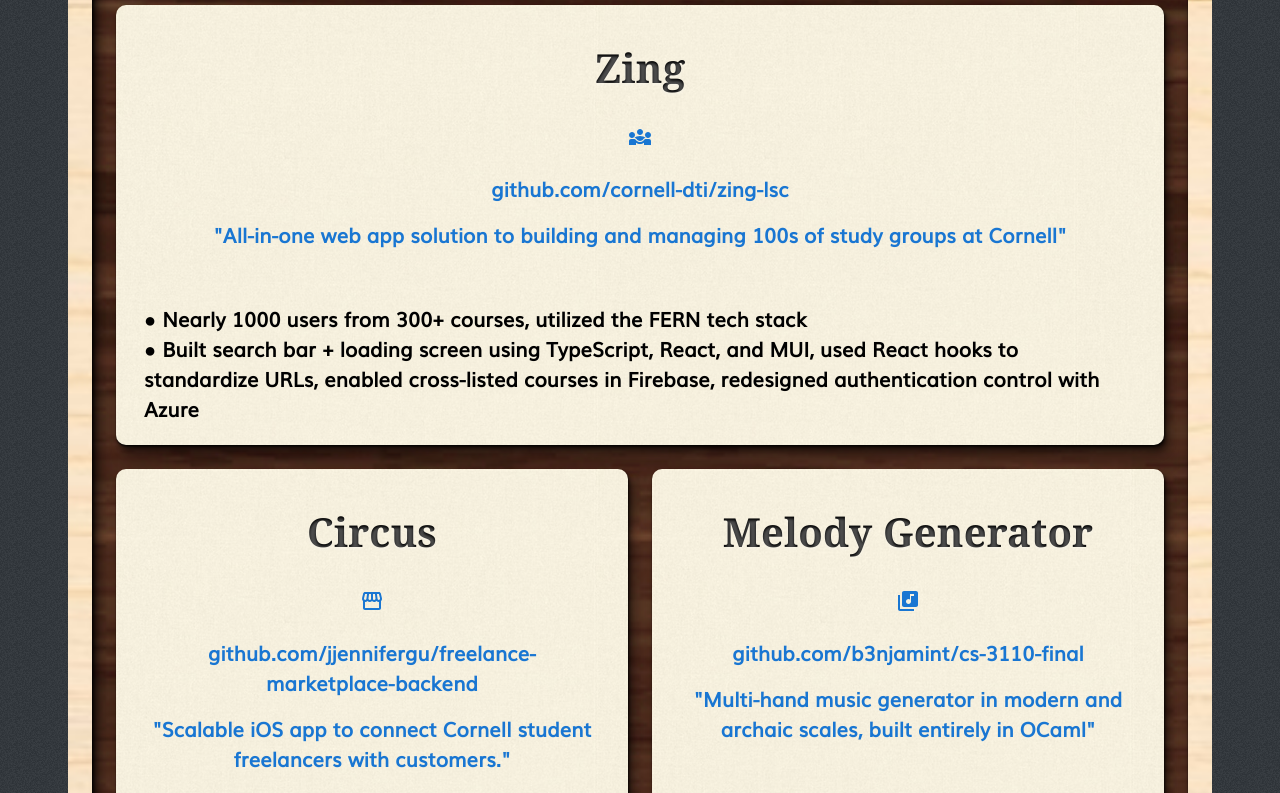
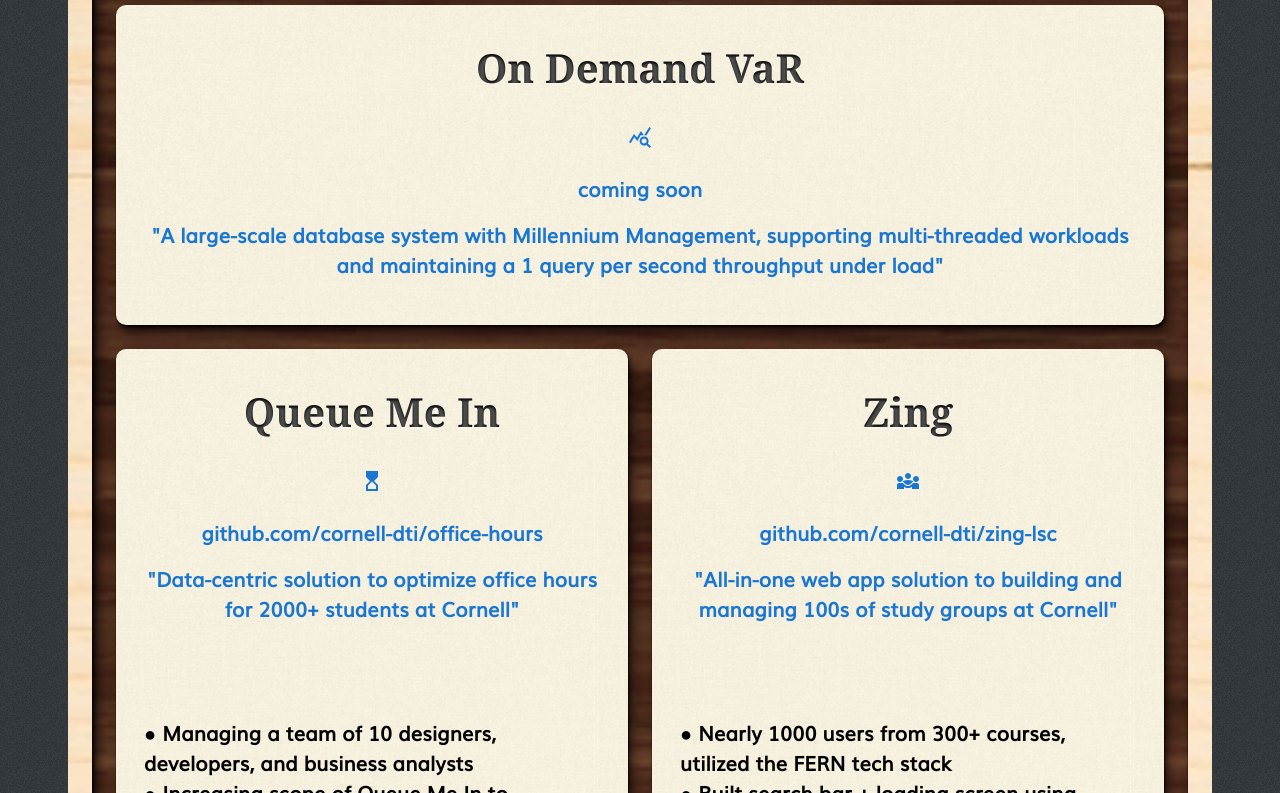
Before and after one commit to b3njamint/portfolio, a React (Create React App) app: page / in a window 1280 px wide. Shown: the part 1667-2460 px from the top of the page. Built offline with nearby package versions, Linux system fonts and the light colour scheme.

Commit message:
updated projects

```diff
--- a/src/components/Education.js
+++ b/src/components/Education.js
@@ -7,7 +7,7 @@
       <h1>Education</h1>
       <h2 style={{ margin: '0px 30px' }}>
         <span style={{ color: '#3366CC' }}>Cornell University<br /></span>
-        B.S. Computer Science | 3.83 GPA<br />
+        B.S. Computer Science | 3.9 GPA<br />
         Minors in Math, Business<br />
         Meinig National Scholar | Dean's List<br />
         Ithaca, NY
--- a/src/components/Layout.js
+++ b/src/components/Layout.js
@@ -8,6 +8,8 @@
 import CarCrashIcon from '@mui/icons-material/CarCrash';
 import ColorLensIcon from '@mui/icons-material/ColorLens';
 import LibraryMusicIcon from '@mui/icons-material/LibraryMusic';
+import HourglassTopIcon from '@mui/icons-material/HourglassTop';
+import QueryStatsIcon from '@mui/icons-material/QueryStats';
 
 import pine from '../images/pine.jpeg';
 import walnut from '../images/walnut.jpeg';
@@ -119,8 +121,36 @@
                 <Item><h1>Portfolio</h1>
                 </Item>
               </Grid>
-              <Grid item xs={12} md={12} sx={{ minHeight: '200px' }}>
-                <Item className="click" sx={{ height: '55vh' }}>
+              <Grid item xs={12} md={12} sx={{ minHeight: '80px' }}>
+                <Item className="click" sx={{ height: '40vh' }}>
+                  <ProjectItem
+                    github=""
+                    title="On Demand VaR"
+                    icon={<QueryStatsIcon />}
+                    link="coming soon"
+                    summary={`"A large-scale database system with Millennium Management, supporting multi-threaded workloads and maintaining a 1 query per second throughput under load"`}
+                    description={`
+                    `}
+                  />
+                </Item>
+              </Grid>
+              <Grid item xs={6} md={6} sx={{ minHeight: '200px' }}>
+                <Item className="click" sx={{ height: '75vh' }}>
+                  <ProjectItem
+                    github="https://github.com/cornell-dti/office-hours"
+                    title="Queue Me In"
+                    icon={<HourglassTopIcon />}
+                    link="github.com/cornell-dti/office-hours"
+                    summary={`"Data-centric solution to optimize office hours for 2000+ students at Cornell"`}
+                    description={`● Managing a team of 10 designers, developers, and business analysts
+                    ● Increasing scope of Queue Me In to accomodate new styles of office hours, increasing users by 25%
+                    ● Driving product vision to deliver comprehensive student analytics
+                    `}
+                  />
+                </Item>
+              </Grid>
+              <Grid item xs={6} md={6} sx={{ minHeight: '200px' }}>
+                <Item className="click" sx={{ height: '75vh' }}>
                   <ProjectItem
                     github="https://github.com/cornell-dti/zing-lsc"
                     title="Zing"
@@ -161,7 +191,7 @@
                 </Item>
               </Grid>
               <Grid item xs={6} md={6} sx={{ minHeight: '200px' }}>
-                <Item className="click" sx={{ height: '70vh' }}>
+                <Item className="click" sx={{ height: '75vh' }}>
                   <ProjectItem
                     website="https://www.aiartcritic.com/"
                     github="https://github.com/b3njamint/aiartcritic/"
@@ -176,7 +206,7 @@
                 </Item>
               </Grid>
               <Grid item xs={6} md={6} sx={{ minHeight: '200px' }}>
-                <Item className="click" sx={{ height: '70vh' }}>
+                <Item className="click" sx={{ height: '75vh' }}>
                   <ProjectItem
                     website="https://www.voby.us/"
                     title="Vobyus"
```
Also changed, not shown: 1 other file (tests, documents, lock files or other folders).
